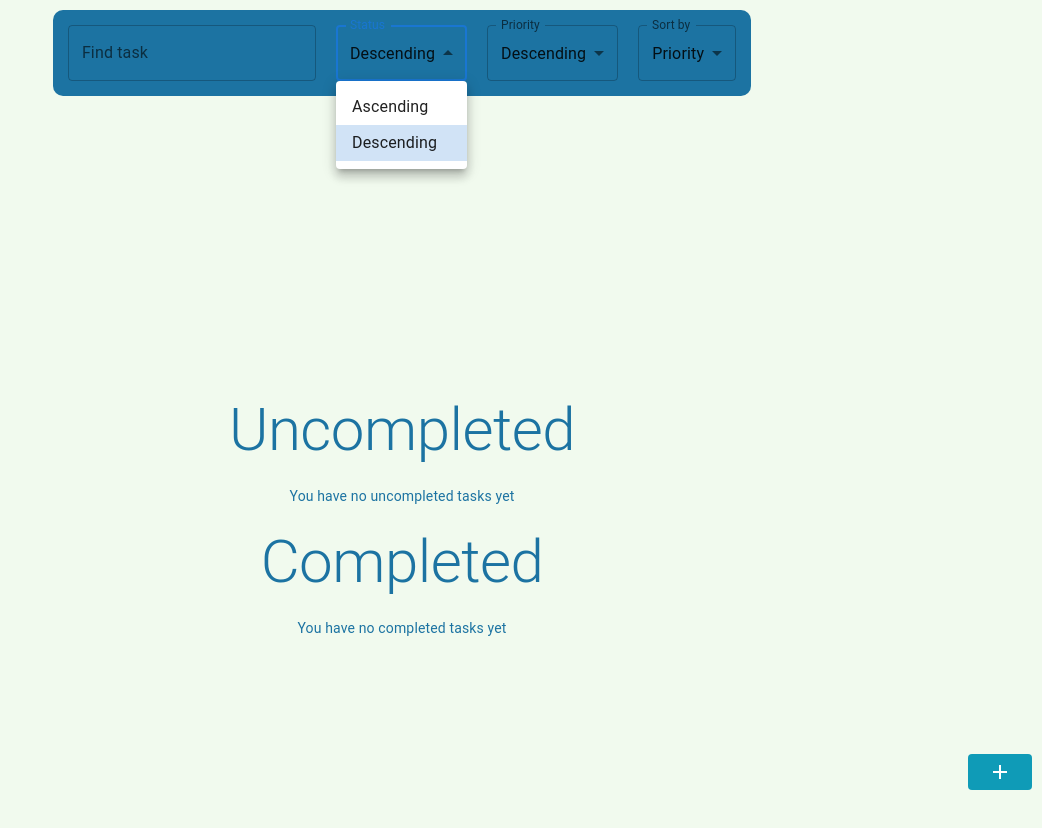
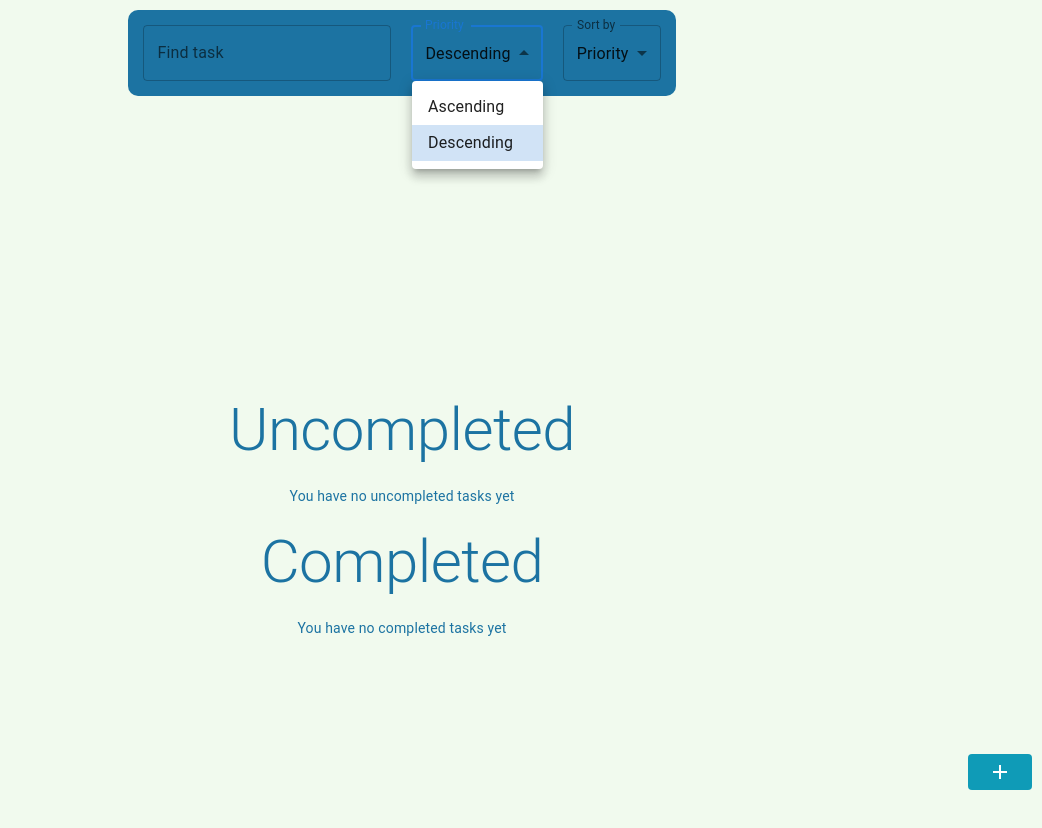
Before and after one commit to DenysTymchenko/Tasks-List, a React (Create React App) app: page / in a window 1280 px wide. Both pictures are taken after a click on the element "Descending". Shown: the top 828 px of the page, without its empty margins (238-1280 px from the left). Built offline with nearby package versions, Linux system fonts and the light colour scheme.

Commit message:
tasks now can be sorted by priority

```diff
--- a/src/components/ControlPanel/ControlPanel.jsx
+++ b/src/components/ControlPanel/ControlPanel.jsx
@@ -1,12 +1,35 @@
-import { useState } from "react";
+import { useState, useEffect } from "react";
 import { Container, InputLabel, MenuItem, FormControl, Select } from "@mui/material";
 import { SearchBar } from "../../mui-customs/SearchBar";
 import './ControlPanel.css';
 
-export default function ControlPanel({ setQuery }) {
-  const [status, setStatus] = useState('des');
-  const [priority, setPriority] = useState('des');
+export default function ControlPanel({ tasks, setTasksArr }) {
+  const [query, setQuery] = useState('');
+  //const [status, setStatus] = useState('desc');
+  const [priority, setPriority] = useState('desc');
   const [sort, setSort] = useState('priority');
+
+  useEffect(() => {
+    setTasksArr(query ? tasks.filter((task) => task.title.toLowerCase().indexOf(query) !== -1) : tasks)
+  }, [query, tasks]);
+
+  useEffect(() => {
+    const priorityTasks = [...tasks];
+    priorityTasks.sort((a, b) => {
+      const priorityOrder = {
+        high: priority === 'desc' ? 1 : 3,
+        medium: 2,
+        low: priority === 'desc' ? 3 : 1
+      };
+      const priorityA = priorityOrder[a.priority] || 0;
+      const priorityB = priorityOrder[b.priority] || 0;
+
+      return priorityA - priorityB;
+    });
+
+    setTasksArr(priorityTasks);
+
+  }, [priority, tasks]);
 
   const handleChange = (e, setChange) => {
     setChange(e.target.value);
@@ -20,7 +43,7 @@ export default function ControlPanel({ setQuery }) {
         variant="outlined"
         onChange={(e) => handleChange(e, setQuery)}
       />
-      <FormControl>
+      {/*<FormControl>
         <InputLabel>Status</InputLabel>
         <Select
           value={status}
@@ -28,9 +51,9 @@ export default function ControlPanel({ setQuery }) {
           onChange={(e) => handleChange(e, setStatus)}
         >
           <MenuItem value='asc'>Ascending</MenuItem>
-          <MenuItem value='des'>Descending</MenuItem>
+          <MenuItem value='desc'>Descending</MenuItem>
         </Select>
-      </FormControl>
+      </FormControl>*/}
 
       <FormControl>
         <InputLabel>Priority</InputLabel>
@@ -40,7 +63,7 @@ export default function ControlPanel({ setQuery }) {
           onChange={(e) => handleChange(e, setPriority)}
         >
           <MenuItem value='asc'>Ascending</MenuItem>
-          <MenuItem value='des'>Descending</MenuItem>
+          <MenuItem value='desc'>Descending</MenuItem>
         </Select>
       </FormControl>
 
--- a/src/pages/TaskList/TaskList.jsx
+++ b/src/pages/TaskList/TaskList.jsx
@@ -5,18 +5,17 @@ import CompletedTasks from '../../components/CompletedTasks/CompletedTasks';
 import UncompletedTasks from '../../components/UncompletedTasks/UncompletedTasks';
 import './TaskList.css';
 import ControlPanel from '../../components/ControlPanel/ControlPanel';
-import { useState } from 'react';
+import {  useState } from 'react';
 
 export default function TaskList() {
-  const [ query, setQuery ] = useState('');
   const { tasks } = useSelector((state) => state.tasksReducer);
-  const tasksArr = query ? tasks.filter((task) => task.title.toLowerCase().indexOf(query) !== -1) : tasks;
+  const [tasksArr, setTasksArr] = useState(tasks);
   const uncompletedTasks = tasksArr.filter(task => !task.completed);
   const completedTasks = tasksArr.filter(task => task.completed);
 
   return (
     <>
-      <ControlPanel setQuery={setQuery} />
+      <ControlPanel tasks={tasks} setTasksArr={setTasksArr} />
       <Container className='task-list'>
         <UncompletedTasks uncompletedTasks={uncompletedTasks} />
         <CompletedTasks completedTasks={completedTasks} />
```
